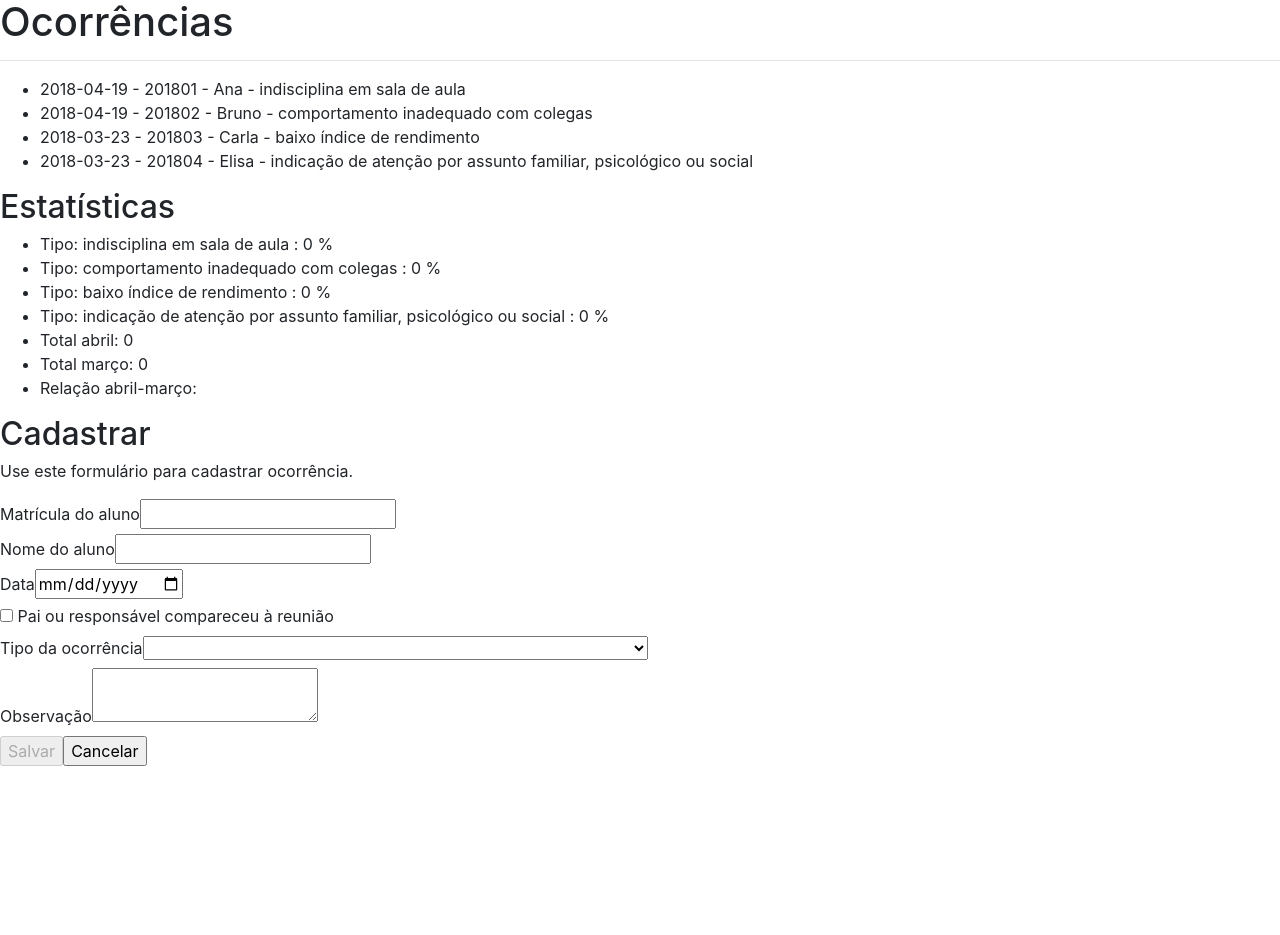
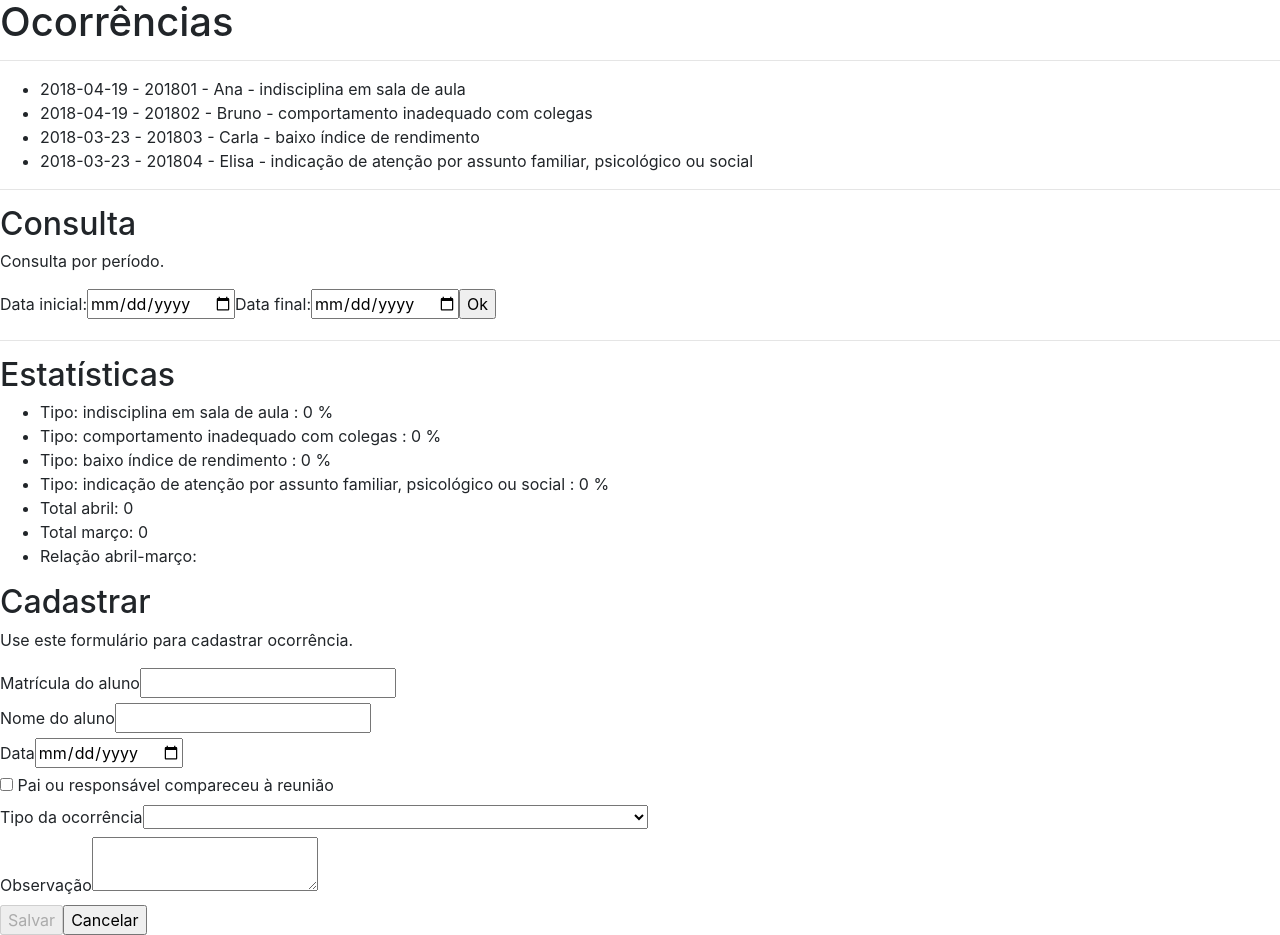
Before and after one commit to caramelloinfo/atividades-lpweb, an Angular app in the folder angular-app/: page / in a window 1280 px wide. Before the commit the page ends 800 px from the top, so only its background shows below. Built offline with nearby package versions, Linux system fonts and the light colour scheme.

Commit message:
atualizando

```diff
--- a/angular-app/src/app/app.component.html
+++ b/angular-app/src/app/app.component.html
@@ -5,6 +5,21 @@
     {{ ocorrencia.data}} - {{ocorrencia.aluno_matricula}} - {{ocorrencia.aluno_nome}} - {{tipos[ocorrencia.tipo].nome}}
   </li>
 </ul>
+
+<hr>
+<h2>Consulta</h2>
+<p>Consulta por período.</p>
+<form #pesquisa="ngForm" (submit)="pesquisar()">
+  <label>Data inicial:</label>  <input type="date" id="data_inicial" name="data_inicial" [(ngModel)]="data_inicial">
+  <label>Data final:</label>  <input type="date" id="data_final" name="data_final" [(ngModel)]="data_final">
+  <button type="submit">Ok</button>
+    <ul>
+      <li *ngFor="let pesquisa of pesquisa_periodo">
+        {{ ocorrencia.data}} - {{ocorrencia.aluno_matricula}} - {{ocorrencia.aluno_nome}} - {{tipos[ocorrencia.tipo].nome}}
+      </li>
+    </ul>
+</form>
+<hr>
 
 <h2>Estatísticas</h2>
 <ul>
--- a/angular-app/src/app/app.component.ts
+++ b/angular-app/src/app/app.component.ts
@@ -19,6 +19,9 @@ export class AppComponent {
   salvar_ok = false;
   maior_igual_zero = false;
   maior_igual_zero_false = false;
+  data_inicial = null;
+  data_final = null;
+  pesquisa_periodo = [];
 
   contadores = [0, 0, 0, 0];
   porcentagens = [0, 0, 0, 0];
@@ -92,7 +95,16 @@ export class AppComponent {
       this.porcentagens[i] = this.contadores[i] / this.ocorrencias.length * 100;
     }
   }
-
+  pesquisar(){
+    for (let i=0; i < this.ocorrencias.length; i++ ){
+      if ((this.data >= this.data_inicial)&&(this.data <= this.data_final)){
+        this.pesquisa_periodo=this.ocorrencias;
+      }
+      else{
+        return "Não existe cadastro de ocorrência nesse período.";
+      }
+  }
+  }
   cancelar() {
     this.iniciar();
     this.salvar_ok = false;
```
